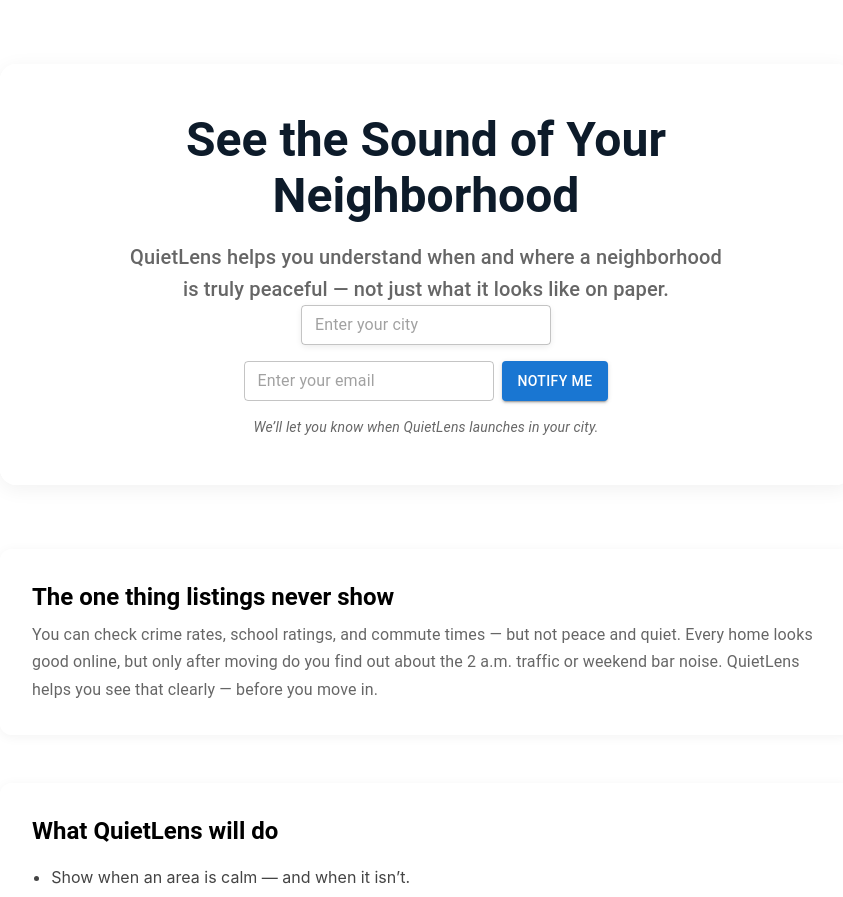
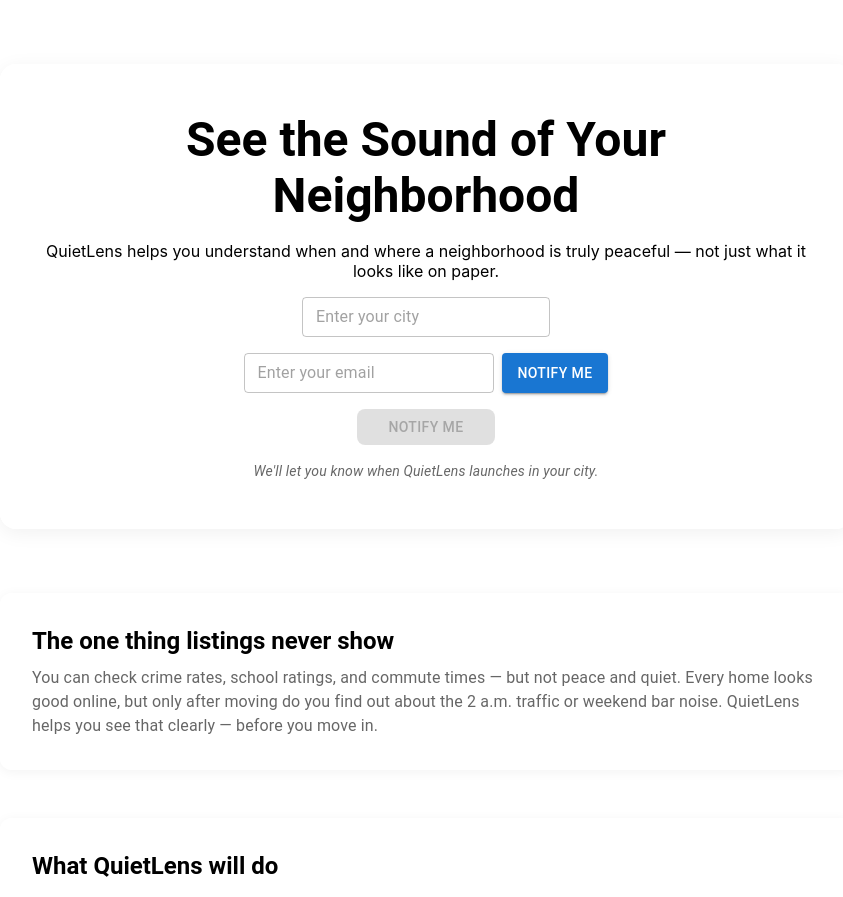
Before and after one commit to BenHavis/QuietLens, a Next.js app: page / in a window 1280 px wide. Shown: the top 897 px of the page, without its empty margins (214-1057 px from the left). Built offline with nearby package versions, Linux system fonts and the light colour scheme; no server answers.

Commit message:
restructure code

```diff
--- a/src/app/page.tsx
+++ b/src/app/page.tsx
@@ -1,6 +1,7 @@
+// HomePage.tsx
 "use client";
 
-import { Container, Typography, Box, TextField } from "@mui/material";
+import { Container, Typography, Box, TextField, Button } from "@mui/material";
 import EmailForm from "@/components/EmailForm";
 import styles from "@/styles/Home.module.css";
 import { createClient } from "@supabase/supabase-js";
@@ -14,66 +15,104 @@
 
 export default function HomePage() {
   const [city, setCity] = useState("");
+  const [email, setEmail] = useState("");
+  const [loading, setLoading] = useState(false);
+  const [submitted, setSubmitted] = useState(false);
+  const [error, setError] = useState("");
 
-  const handleSubmit = async (email: string) => {
+ const handleSubmit = async () => {
+  try {
+    setLoading(true);
+    setError("");
     const { error } = await supabase
       .from("quietlens_signups")
-      .insert([{ email, city }]); // city captured here, not in EmailForm
+      .insert([{ email, city }]);
     if (error) throw error;
+    setSubmitted(true);
+  } catch (err) {
+    console.error(err);
+    setError("Something went wrong. Please try again.");
+  } finally {
+    setLoading(false);
+  }
 };
 
+
   return (
+    <div className={styles.pageWrapper}>
       <Container maxWidth="md" className={styles.container}>
         <Box textAlign="center" className={styles.hero}>
-        <Typography variant="h3" fontWeight={700} gutterBottom sx={{ color: "#0d1b2a" }}>
+          <Typography variant="h3" fontWeight={700} gutterBottom className={styles.heroTitle}>
             See the Sound of Your Neighborhood
           </Typography>
-        <Typography variant="h6" color="text.secondary" paragraph sx={{ maxWidth: 600, m: "0 auto" }}>
+        <p className={styles.heroSubtitle}>
         QuietLens helps you understand when and where a neighborhood is truly peaceful —
           not just what it looks like on paper.
-        </Typography>
+        </p>
 
-        {/* City input stays here */}
-        <Box display="flex" justifyContent="center" mb={2}>
+
+
+          {/* City input */}
+          <Box display="flex" justifyContent="center" mb={2} className={styles.cityInput}>
             <TextField
               placeholder="Enter your city"
               size="small"
               required
               value={city}
               onChange={(e) => setCity(e.target.value)}
-            sx={{ width: 250, backgroundColor: "white", borderRadius: "6px", boxShadow: "0 2px 6px rgba(0,0,0,0.08)" }}
             />
           </Box>
 
-        {/* Email form now has no city prop */}
-        <EmailForm onSubmit={handleSubmit} />
+          {/* Email form */}
+<EmailForm onEmailChange={setEmail} />
+
+                {/* Notify button */}
+          {!submitted ? (
+            <Button
+              variant="contained"
+              sx={{ mt: 2, px: 4, borderRadius: "8px" }}
+              onClick={handleSubmit}
+              disabled={!email || !city || loading}
+            >
+              {loading ? "Submitting..." : "Notify Me"}
+            </Button>
+          ) : (
+            <Typography color="success.main" sx={{ mt: 2 }}>
+              Thanks! You’re on the list.
+            </Typography>
+          )}
 
           <Typography variant="body2" color="text.secondary" sx={{ mt: 2, fontStyle: "italic" }}>
-          We’ll let you know when QuietLens launches in your city.
+            We'll let you know when QuietLens launches in your city.
           </Typography>
         </Box>
 
         <Box className={styles.section}>
-        <Typography variant="h5" fontWeight={600} gutterBottom>
+          <Typography  className={styles.sectionTitle} variant="h5" fontWeight={600} gutterBottom>
             The one thing listings never show
           </Typography>
-        <Typography color="text.secondary" sx={{ lineHeight: 1.7 }}>
-          You can check crime rates, school ratings, and commute times — but not peace and quiet.
-          Every home looks good online, but only after moving do you find out about the 2 a.m.
-          traffic or weekend bar noise. QuietLens helps you see that clearly — before you move in.
+          <Typography color="text.secondary" className={styles.sectionText}>
+            You can check crime rates, school ratings, and commute times — but not peace and quiet. Every home looks good online, but only after moving do you find out about the 2 a.m. traffic or weekend bar noise. QuietLens helps you see that clearly — before you move in.
           </Typography>
         </Box>
 
         <Box className={styles.section}>
-        <Typography variant="h5" fontWeight={600} gutterBottom>
+  <Typography variant="h5" fontWeight={700} gutterBottom className={styles.sectionTitle}>
     What QuietLens will do
   </Typography>
-        <ul className={styles.list}>
-          <li>Show when an area is calm — and when it isn’t.</li>
-          <li>Help you plan for it — not avoid it.</li>
-          <li>Give you objective information so you can make your own call.</li>
+  <ul className={styles.featureList}>
+    <li>
+      <span>🌙</span> Show when an area is calm — and when it isn't.
+    </li>
+    <li>
+      <span>📅</span> Help you plan for it — not avoid it.
+    </li>
+    <li>
+      <span>🧭</span> Give you objective information so you can make your own call.
+    </li>
   </ul>
 </Box>
+
 
         <Box textAlign="center" mt={6} mb={3}>
           <Typography variant="body2" color="text.secondary">
@@ -81,5 +120,9 @@
           </Typography>
         </Box>
       </Container>
+
+      {/* Animated background */}
+      <div className={styles.backgroundAnimation}></div>
+    </div>
   );
 }
```
Lines whose indentation alone changed are shown as unchanged.
